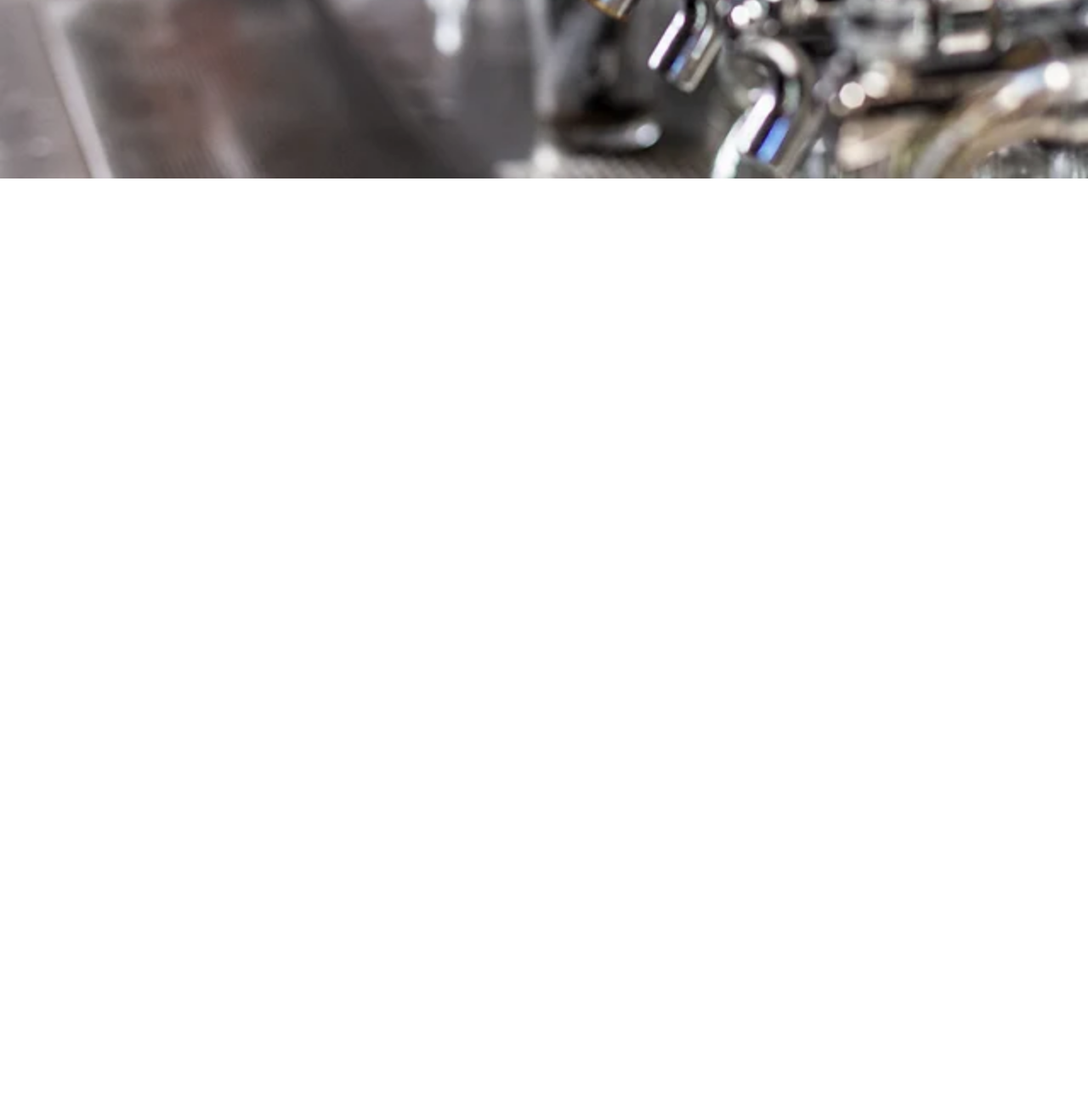
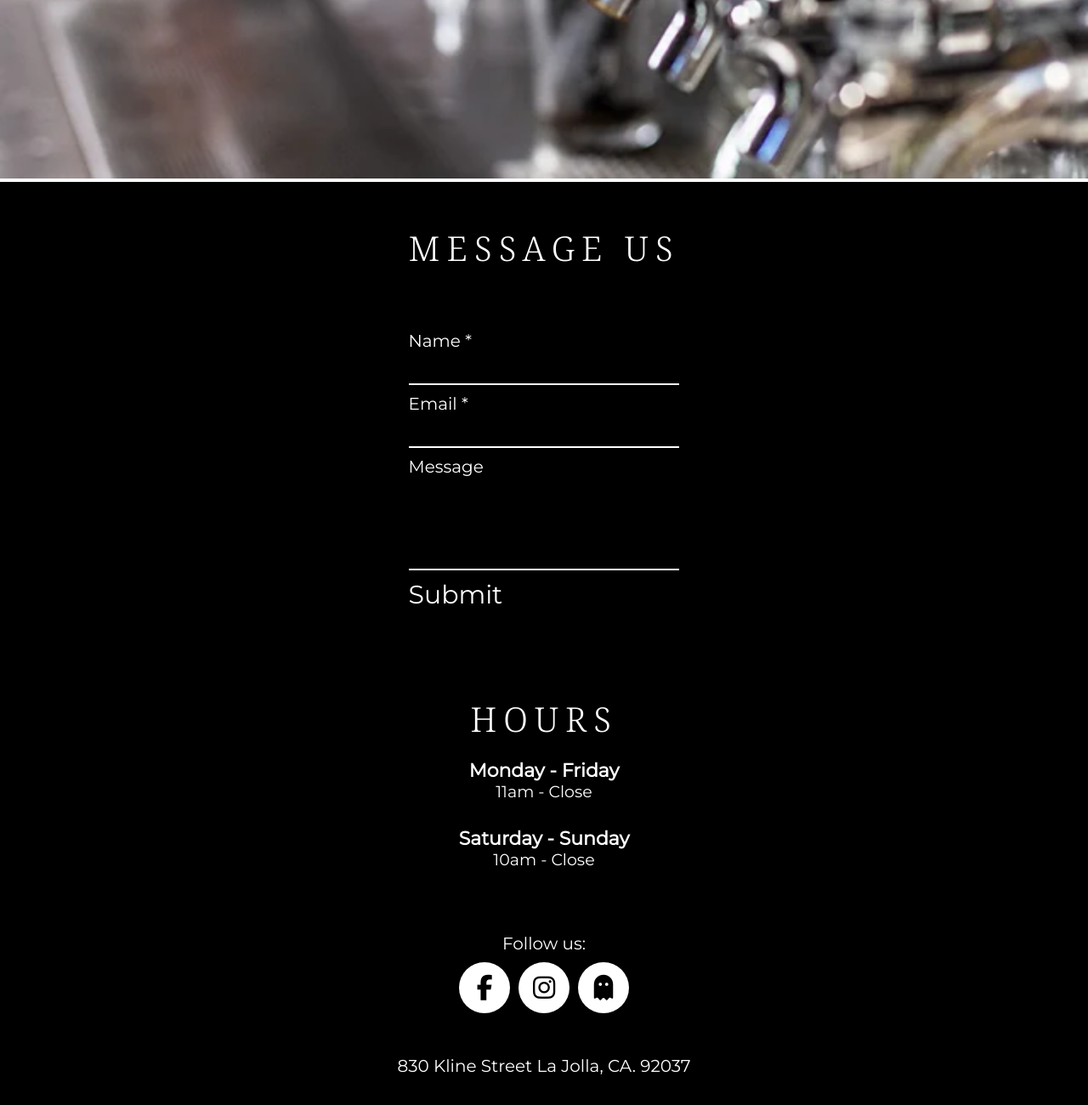
Before and after one commit to kcapka/Public-House-Clone, a plain HTML site: page index.html in a window 1280 px wide. Shown: the part 7305-8605 px from the top of the page at 85% size. Before the commit the page ends 7519 px from the top, so only its background shows below. Drawn offline with Linux system fonts and the light colour scheme.

Commit message:
added message section

```diff
--- a/index.html
+++ b/index.html
@@ -106,6 +106,49 @@
         <img src="./Assets/tap.WEBP" alt="">
     </div>
 
+    <div class="contact">
+        <div class="message-us">
+            <h1>MESSAGE US</h1>
+            <form action="">
+                <label for="name">Name *</label>
+                <input type="text" id="name" required>
+                <label for="email">Email *</label>
+                <input type="email" id="email"required>
+                <label for="message">Message</label>
+                <input type="text" id="message">
+            </form>
+            <p class="submit">Submit</p>
+        </div>
+
+        <div class="hrs-and-social">
+            <div class="hours">
+                <h1>HOURS</h1>
+                <h3>Monday - Friday</h3>
+                <p>11am - Close</p>
+                <h3>Saturday - Sunday</h3>
+                <p>10am - Close</p>
+            </div>
+
+            <div class="social">
+                <p>Follow us:</p>
+                <div class="contact-bubbles-foot">
+                    <div class="contact-items-n">
+                        <i class="fa-brands fa-facebook-f" style="color: #000000;"></i>
+                    </div>
+                    <div class="contact-items-n">
+                        <i class="fa-brands fa-instagram" style="color: #000000;"></i>
+                    </div>
+                    <div class="contact-items-n">
+                        <i class="fa-solid fa-ghost" style="color: #000000;"></i>
+                    </div>
+                </div>
+                <p>830 Kline Street La Jolla, CA. 92037</p>
+            </div>
+
+        </div>
+
+    </div>
+
 
 </body>
 </html>
--- a/styles.css
+++ b/styles.css
@@ -305,3 +305,95 @@ body{
 .tap-img img{
     width: 100%;
 }
+
+/* pre-footer */
+
+.contact{
+    background-color: black;
+    color: white;
+    display: flex;
+    flex-direction: column;
+    align-items: center;
+    padding: 50px 20px;
+}
+
+.contact h1{
+    font-family: 'Noto Serif', serif;
+    font-size: 40px;
+    font-weight: normal;
+    letter-spacing: 8px;
+}
+
+.message-us{
+    margin-bottom: 100px;
+}
+
+.message-us form{
+    display: flex;
+    flex-direction: column;
+    margin-top: 70px;
+}
+
+.message-us form label{
+    font-size: 20px;
+    margin-bottom: 10px;
+}
+
+.message-us form input{
+    background-color: transparent;
+    border-bottom: white 2px solid;
+    border-radius: 0;
+    border-top: none;
+    border-left: none;
+    border-right: none;
+    height: 30px;
+    margin-bottom: 10px;
+    color: white;
+}
+
+#message{
+    height: 100px;
+}
+
+.submit{
+    font-size: 30px;
+}
+
+.hrs-and-social{
+    text-align: center;
+}
+
+.hrs-and-social h1{
+    margin-bottom: 20px;
+}
+
+.hours{
+    margin-bottom: 75px;
+}
+
+.hours h3{
+    font-size: 22px;
+}
+
+.hours p{
+    font-size: 19px;
+    margin-bottom: 30px;
+}
+
+.social{
+    display: flex;
+    flex-direction: column;
+    align-items: center;
+}
+
+.social p{
+    font-size: 20px;
+}
+
+.contact-bubbles-foot{
+    display: flex;
+    justify-content: space-between;
+    width: 200px;
+    margin-top: 10px;
+    margin-bottom: 30px;
+}
```
